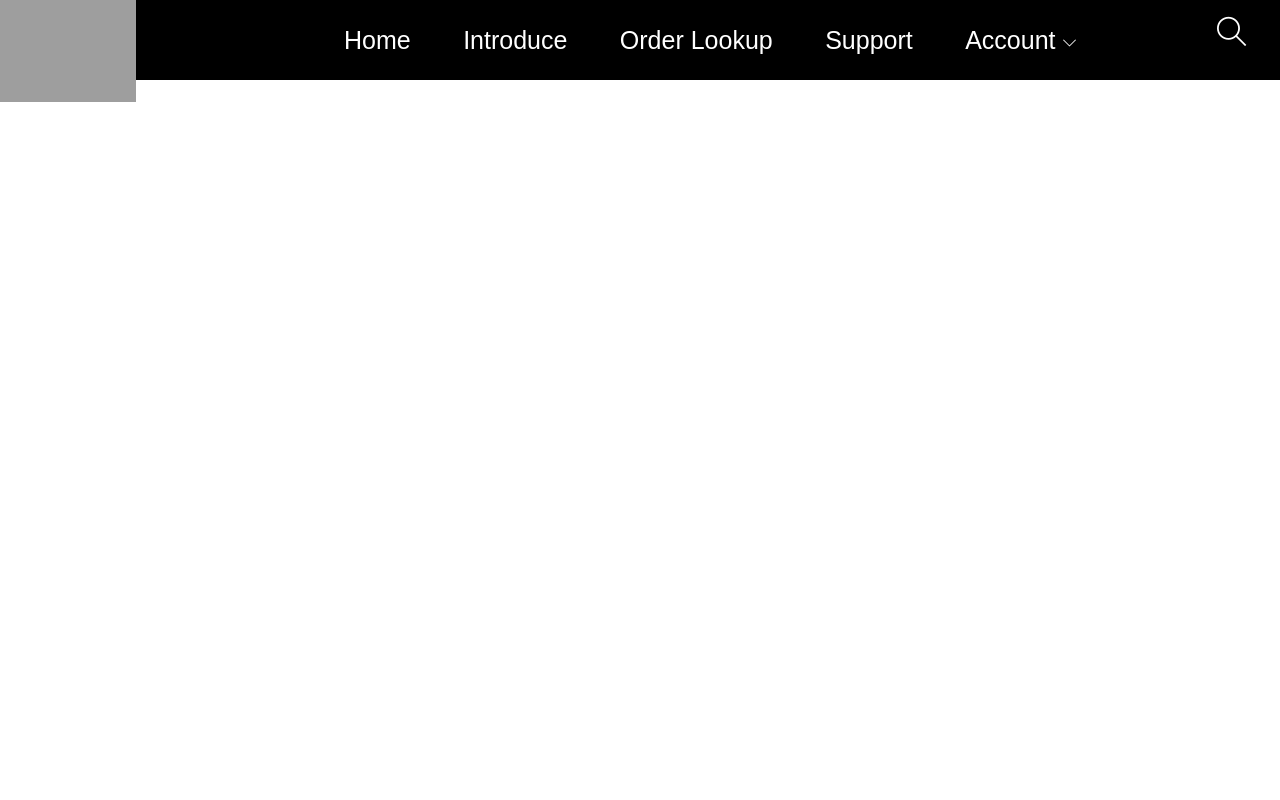
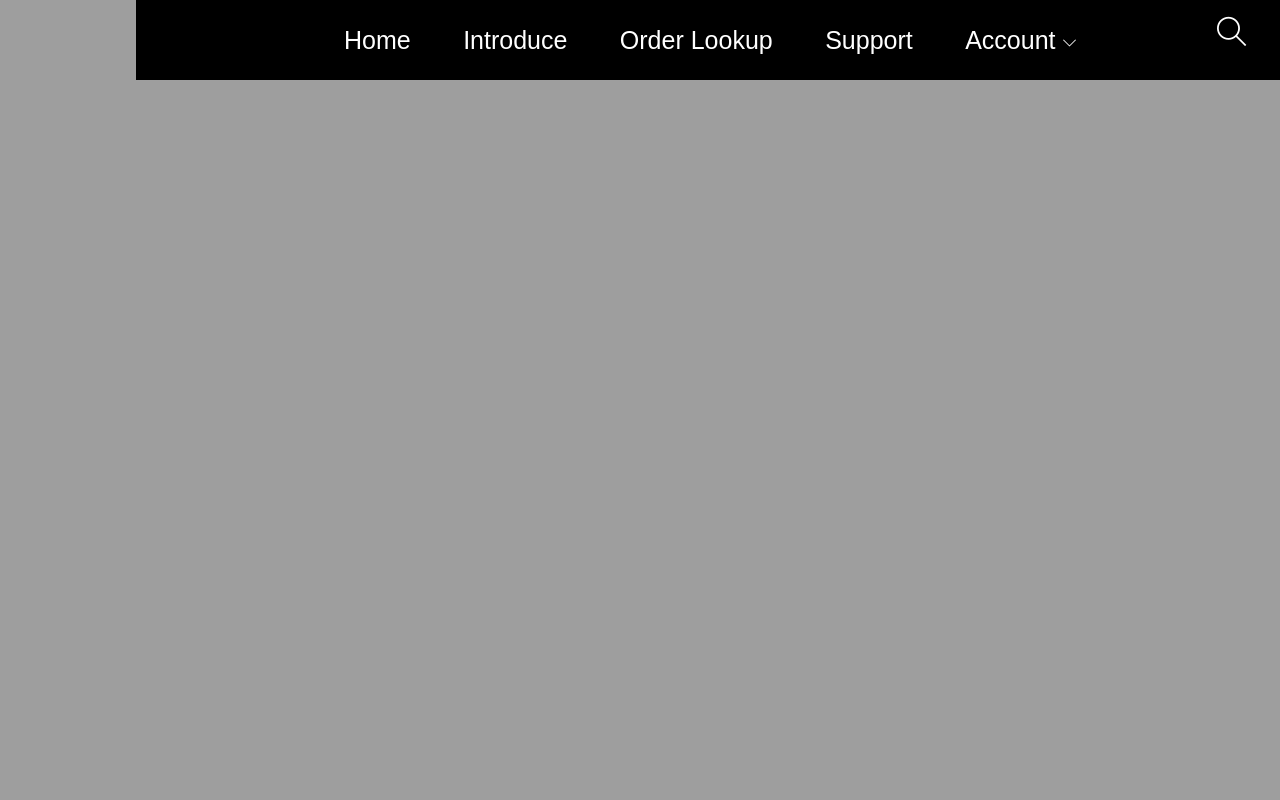
Before and after one commit to Thanhtai1506/BITC-Header, a plain HTML site: page index.html in a window 1280 px wide. Shown: the top 800 px of the page. Drawn offline with Linux system fonts and the light colour scheme; the site is published under a folder, as on GitHub Pages, so addresses that start at the root find nothing.

Commit message:
thanhtai

```diff
--- a/header.css
+++ b/header.css
@@ -92,7 +92,7 @@ html{
     min-height: 1000px;
     margin-top: 80px;
     padding-top: 50%;
-    background: url(/image/a87fbaf803c7fd99a4d6\(1\).jpg) top center / cover no-repeat;
+    background: url(./image/a87fbaf803c7fd99a4d6\(1\).jpg) top center / cover no-repeat;
 }
 #slider .text-content{
 position: absolute;
```
